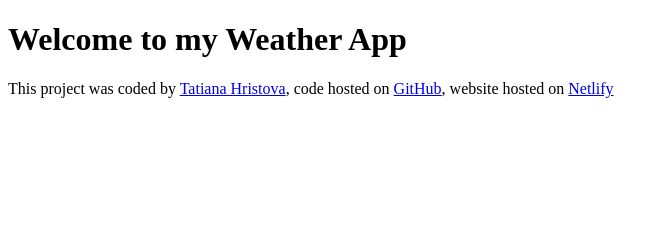
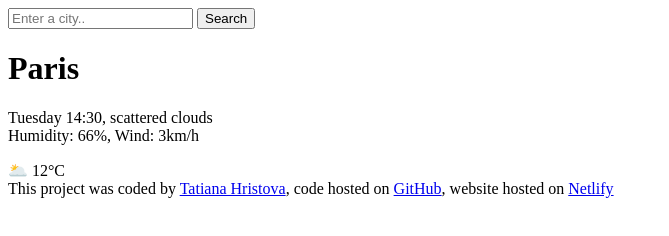
Before and after one commit to TatianaHristova/My-Weather-App, a plain HTML site: page index.html in a window 1280 px wide. Shown: the whole page, without its empty margins (0-669 px from the left). Drawn offline with Linux system fonts and the light colour scheme.

Commit message:
Added HTML to the project

```diff
--- a/index.html
+++ b/index.html
@@ -6,7 +6,23 @@
     <title>My Weather App</title>
   </head>
   <body>
-    <h1>Welcome to my Weather App</h1>
+    <header>
+      <form>
+        <input type="search" placeholder="Enter a city.." required />
+        <input type="submit" value="Search" />
+      </form>
+    </header>
+    <main>
+      <div>
+        <h1>Paris</h1>
+        <p>
+          Tuesday 14:30, scattered clouds
+          <br />
+          Humidity: 66%, Wind: 3km/h
+        </p>
+      </div>
+      <div>🌥️ 12°C</div>
+    </main>
     <footer>
       This project was coded by
       <a href="https://github.com/TatianaHristova" target="_blank">
```
